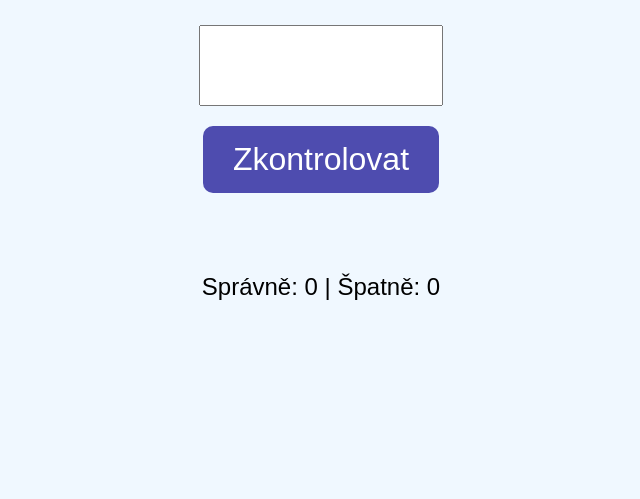
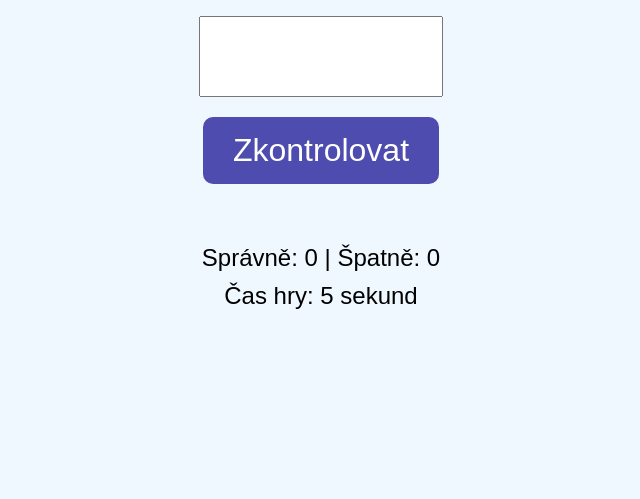
Before and after one commit to zk00006/matematika, a plain HTML site: page index.html in a window 1280 px wide. Shown: the part 301-800 px from the top of the page, without its empty margins (319-959 px from the left). Drawn offline with Linux system fonts and the light colour scheme.

Commit message:
time of play

```diff
--- a/index.html
+++ b/index.html
@@ -46,7 +46,11 @@
         }
         .score {
             font-size: 1.5rem;
-            margin-top: 40px;
+            margin-top: 20px;
+        }
+        .timer {
+            font-size: 1.5rem;
+            margin-top: 10px;
         }
     </style>
 </head>
@@ -58,6 +62,9 @@
     <div class="score">
         Správně: <span id="correct-count">0</span> | Špatně: <span id="incorrect-count">0</span>
     </div>
+    <div class="timer">
+        Čas hry: <span id="time-elapsed">0</span> sekund
+    </div>
 
     <audio id="correct-sound" src="ok.wav"></audio>
     <audio id="incorrect-sound" src="ko.wav"></audio>
@@ -65,6 +72,8 @@
     <script>
         let correctCount = 0;
         let incorrectCount = 0;
+        let timeElapsed = 0;
+        let timerInterval;
 
         function getRandomInt(min, max) {
             return Math.floor(Math.random() * (max - min + 1)) + min;
@@ -80,7 +89,6 @@
                 question = `Kolik je ${num1} + ${num2}?`;
                 answer = num1 + num2;
             } else {
-                // Ensure the result is non-negative
                 const [larger, smaller] = num1 >= num2 ? [num1, num2] : [num2, num1];
                 question = `Kolik je ${larger} - ${smaller}?`;
                 answer = larger - smaller;
@@ -104,11 +112,11 @@
             const incorrectSound = document.getElementById("incorrect-sound");
 
             if (userAnswer === currentQuestion.answer) {
-                emojiDiv.innerText = "🐉"; // 🔥🐲🦖
+                emojiDiv.innerText = "🐉🔥";
                 correctSound.play();
                 correctCount++;
             } else {
-                emojiDiv.innerText = "😢"; // 💩🤷
+                emojiDiv.innerText = "😢";
                 incorrectSound.play();
                 incorrectCount++;
             }
@@ -120,6 +128,13 @@
             setTimeout(displayQuestion, 2000);
         }
 
+        function startTimer() {
+            timerInterval = setInterval(() => {
+                timeElapsed++;
+                document.getElementById("time-elapsed").innerText = timeElapsed;
+            }, 1000);
+        }
+
         document.getElementById("answer").addEventListener("keypress", function(event) {
             if (event.key === "Enter") {
                 event.preventDefault();
@@ -128,6 +143,7 @@
         });
 
         displayQuestion();
+        startTimer();
     </script>
 </body>
 </html>
```
